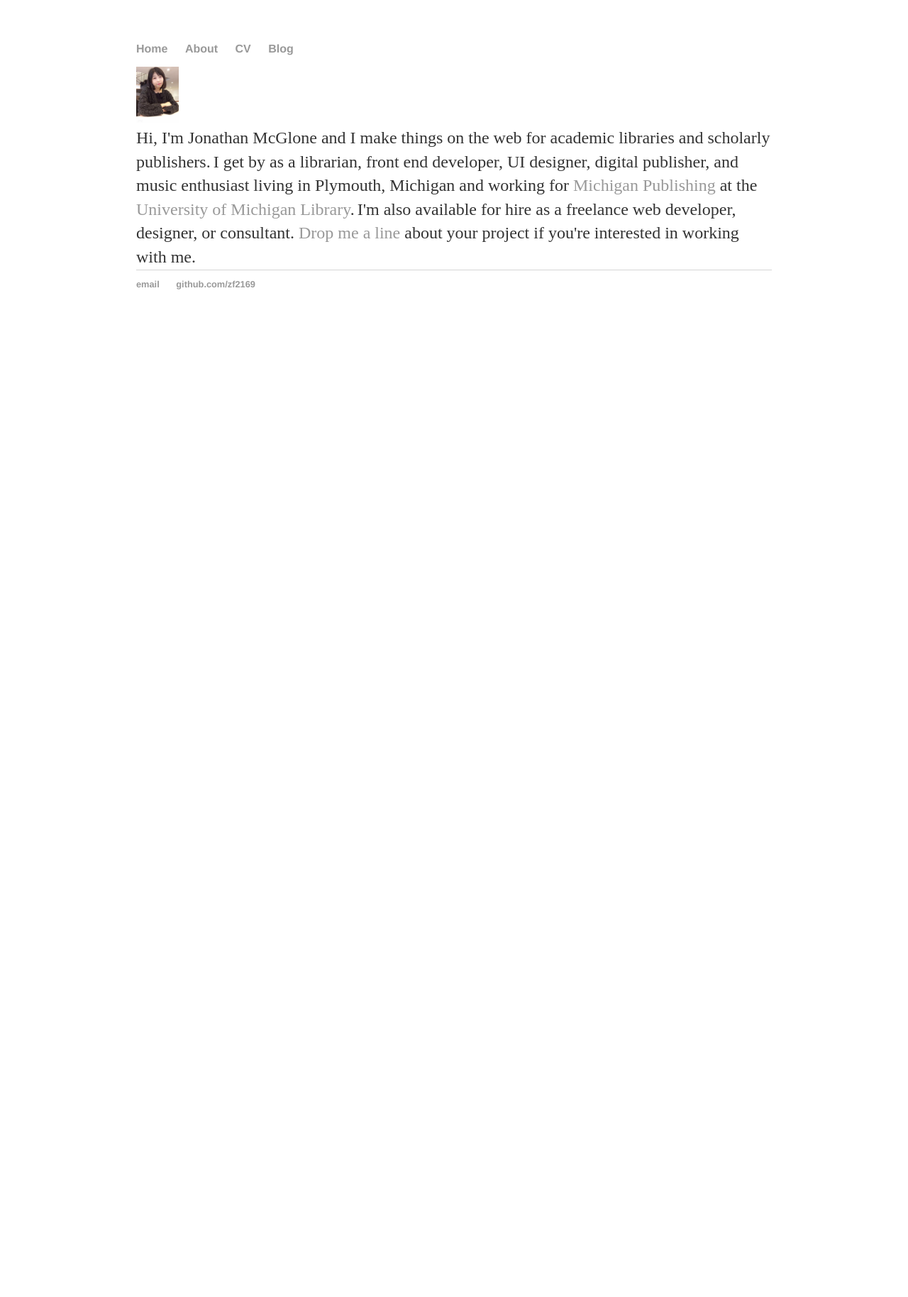
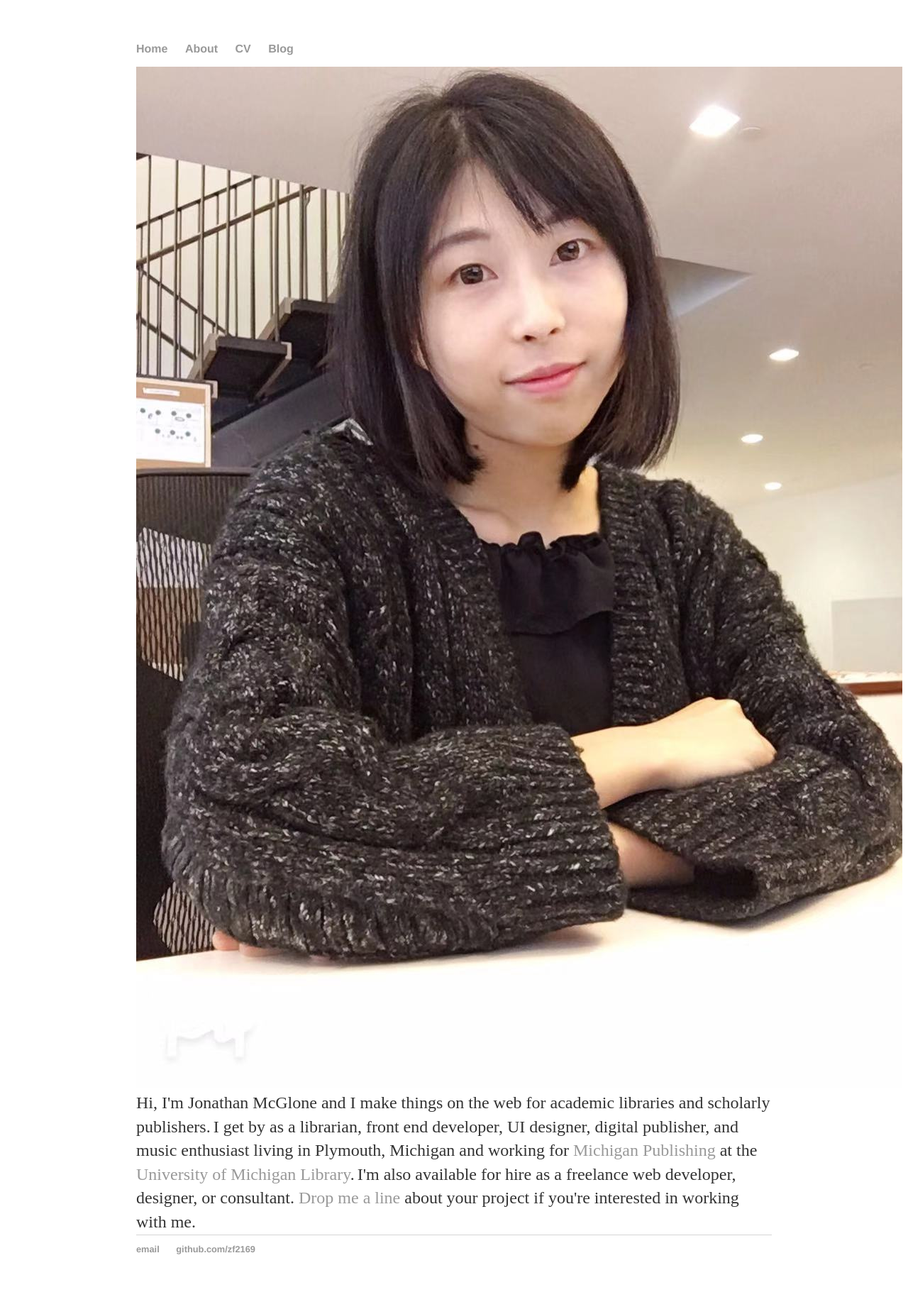
Before and after one commit to zf2169/zf2169.github.io, a Jekyll site: the page built from index.html, in a window 1280 px wide. Shown: the whole page at 71% size. Built offline with Jekyll 4.4.1, drawn with Linux system fonts in a browser that asks for light colours; before the commit the page ends 900 px from its top, so only the background shows below that.

Commit message:
Update index.html

```diff
--- a/index.html
+++ b/index.html
@@ -18,7 +18,7 @@ title: Abby Fan Personal Website
 
 <div class="row marketing">
 	<div class="col-sm-4">
-	<img  class="img-circle avatar" alt="Abby Fan" src="img/BHPL78898.JPG" width=60">
+	<img  class="img-circle avatar" alt="Abby Fan" src="img/BHPL78898.JPG">
 	</div>
 	<div itemscope itemtype="http://data-vocabulary.org/Person" class="col-sm-8">
 	<p1 class="lead">Hi, I'm <span itemprop="name">Jonathan McGlone</span> and I make things on the web for academic libraries and scholarly publishers.</p1>
```
